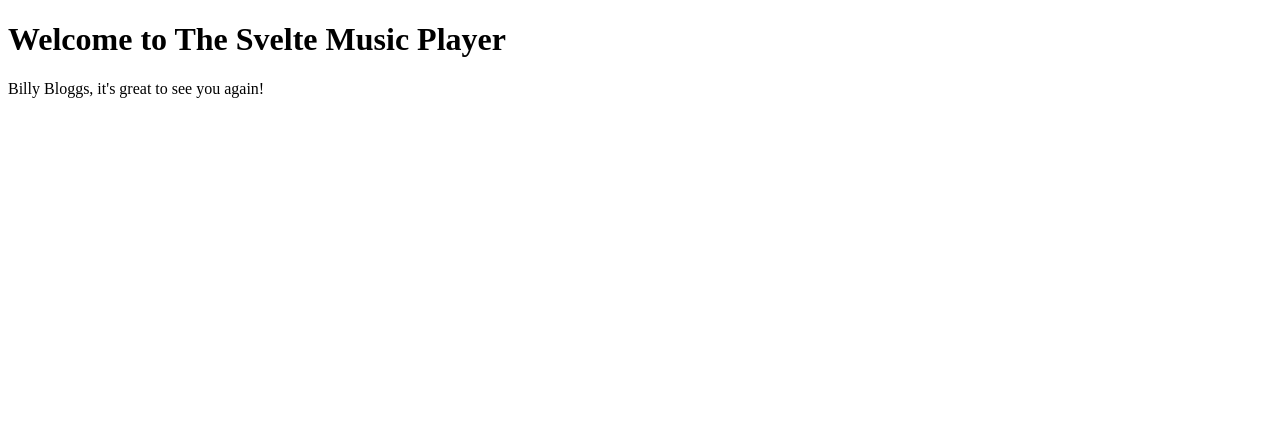
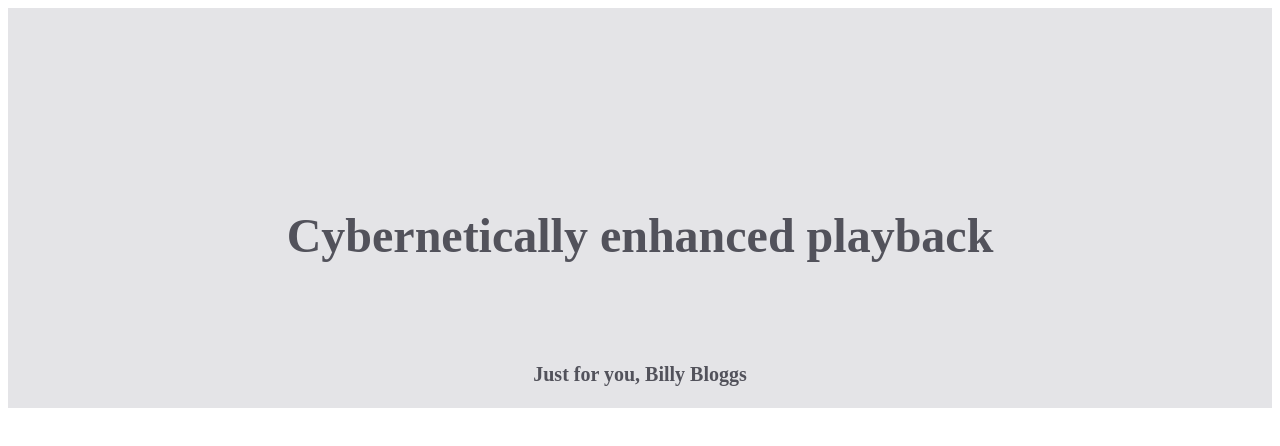
Before and after one commit to mainmatter/svelte-workshop-music-player, a SvelteKit app: page / in a window 1280 px wide. Shown: the top 446 px of the page. Built offline with nearby package versions, Linux system fonts and the light colour scheme.

Commit message:
Lection 2: Preparing Svelte Components

```diff
--- /dev/null
+++ b/src/lib/global/primary-nav.svelte
@@ -0,0 +1,15 @@
+<nav>
+	Sveltekit Music Player
+</nav>
+
+<style lang="postcss">
+	nav {
+		background-color: grey;
+		width: 100%;
+		height: 50px;
+		display: flex;
+		flex-direction: row;
+		align-items: center;
+		gap: 20px;
+	}
+</style>
--- a/src/routes/+page.svelte
+++ b/src/routes/+page.svelte
@@ -2,8 +2,27 @@
 	let name = 'Billy Bloggs';
 </script>
 
-<h1>Welcome to The Svelte Music Player</h1>
+<!-- Put PrimaryNav here -->
 
-<p>
-	{name}, it's great to see you again!
-</p>
+<section>
+	<p class="title">Cybernetically enhanced playback</p>
+	<p>Just for you, {name}</p>
+
+	<!-- Put Boxes here -->
+</section>
+
+<style lang="postcss">
+	section {
+		@apply bg-zinc-200 flex flex-col justify-end;
+		min-height: 50vh;
+		margin-bottom: 8vw;
+	}
+
+	.title {
+		@apply container mx-auto py-8 text-center text-5xl font-bold text-zinc-600;
+	}
+
+	p {
+		@apply container mx-auto text-center text-xl font-bold text-zinc-600;
+	}
+</style>
--- /dev/null
+++ b/src/routes/boxes.svelte
@@ -0,0 +1,45 @@
+<script>
+	export let colors = ['red', 'green', 'blue', 'yellow', 'purple'];
+
+	let colorIndices = [0, 1, 2];
+
+	$: color1 = colors[colorIndices[0]];
+	$: color2 = colors[colorIndices[1]];
+	$: color3 = colors[colorIndices[2]];
+
+	function shuffleColor(index) {
+		const colorArray = [...colorIndices];
+
+		do {
+			const randomIndex = Math.floor(Math.random() * colors.length);
+			colorArray[index] = randomIndex;
+		} while (colorArray[index] === colorIndices[index]);
+
+		colorIndices = colorArray;
+	}
+</script>
+
+<div class="box-container">
+	<button style="background:{color1}" type="button">
+		<!--  -->
+	</button>
+	<button style:background={color2} type="button">
+		<!--  -->
+	</button>
+	<button style:background={color3} type="button">
+		<!--  -->
+	</button>
+</div>
+
+<style lang="postcss">
+	.box-container {
+		@apply flex relative container mx-auto;
+		top: 8vw;
+		margin: 0 auto;
+		gap: 2rem;
+	}
+
+	button {
+		@apply block w-full aspect-video text-white px-5 py-4;
+	}
+</style>
```
